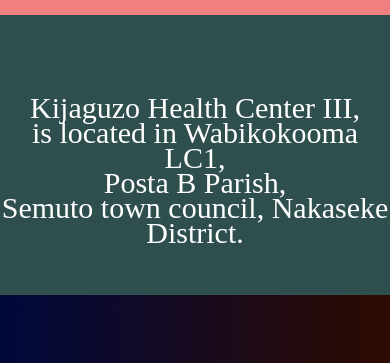
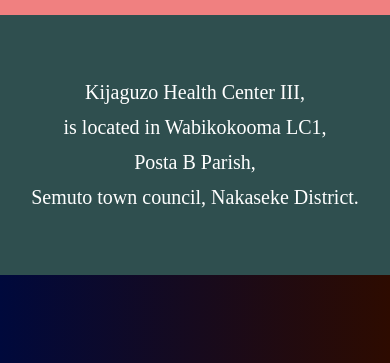
Before and after one commit to chrispius006/kijaguzohc, a plain HTML site: page location.html in a window 390 px wide. Shown: the part 202-565 px from the top of the page. Drawn offline with Linux system fonts and the light colour scheme.

Commit message:
Add files via upload

```diff
--- a/style.css
+++ b/style.css
@@ -181,10 +181,11 @@ section{
 .location{
     background-color: darkslategray;
     text-align: center;
-    font-size: 30px;
+    font-size: 25px;
     height: 200px;
     color: white;
-    padding-top: 80px;
+    padding-top: 40px;
+    line-height: 40px;
 }
 
 @keyframes layout{
@@ -571,4 +572,10 @@ label #cancel{
     .med img, .stuff img{
         padding-left: 15px;
     }
+    .location{
+        font-size: 20px;
+        line-height: 35px;
+        padding-top: 60px;
+        padding-bottom: -10px;
+    }
 }
```
